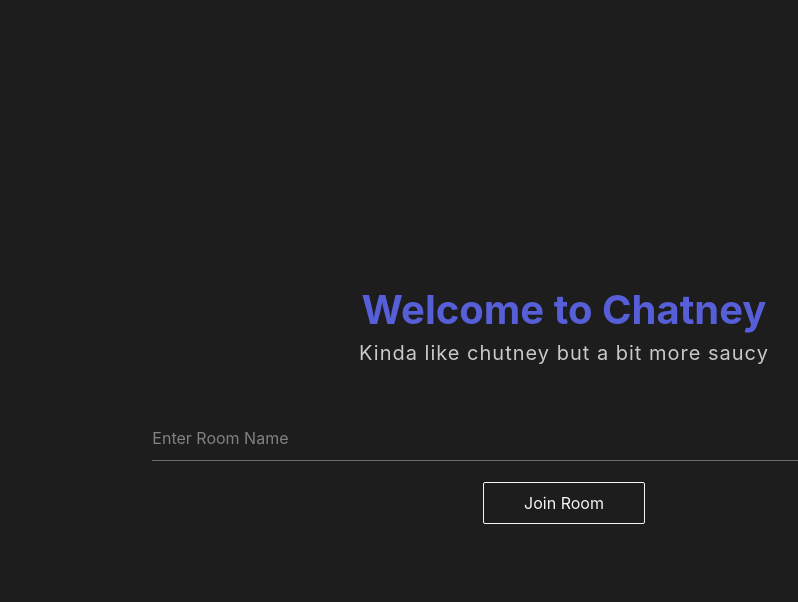
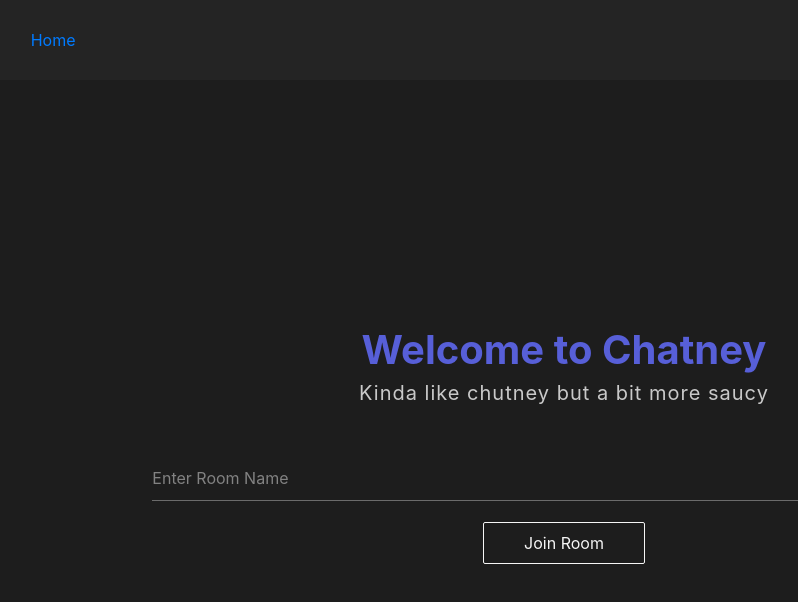
Before and after one commit to viveksainanee/dentalchat, a React (Create React App) app in the folder client/: page / in a window 1280 px wide. Shown: the top 602 px of the page, without its empty margins (76-874 px from the left). Built offline with nearby package versions, Linux system fonts and the light colour scheme.

Commit message:
header without styling issues

```diff
--- a/client/src/App.js
+++ b/client/src/App.js
@@ -1,6 +1,7 @@
 import { BrowserRouter as Router, Switch, Route } from "react-router-dom";
-import 'bootstrap/dist/css/bootstrap.min.css';
+import "bootstrap/dist/css/bootstrap.min.css";
 import Home from "./Home";
+import GlobalNav from "./GlobalNav";
 import ChatRoom from "./ChatRoom";
 
 /** App Component
@@ -16,9 +17,11 @@ function App() {
     <Router>
       <Switch>
         <Route exact path="/">
+          <GlobalNav />
           <Home />
         </Route>
         <Route path="/:roomName">
+          <GlobalNav />
           <ChatRoom />
         </Route>
       </Switch>
--- a/client/src/ChatRoom.css
+++ b/client/src/ChatRoom.css
@@ -1,5 +1,5 @@
 .ChatRoom {
-    height: 100vh;
+  height: 90vh;
   margin: 0;
   background-color: var(--primary_dark);
 }
@@ -17,7 +17,6 @@
   background-color: var(--primary_dark);
 }
 
-
 .ChatRoom-msgs {
   position: relative;
   height: 600px;
@@ -25,9 +24,8 @@
   background-color: var(--secondary_dark);
   color: whitesmoke;
   border-radius: 15px 5px 5px 15px;
-    box-shadow: 3px 3px .5em .01em var(--secondary_purple),
-                -3px -3px .5em .01em var(--secondary_purple),
-                inset 0px 0px .4em #2e2e2e;
+  box-shadow: 3px 3px 0.5em 0.01em var(--secondary_purple),
+    -3px -3px 0.5em 0.01em var(--secondary_purple), inset 0px 0px 0.4em #2e2e2e;
   -webkit-appearance: none;
   -moz-appearance: none;
   appearance: none;
@@ -64,7 +62,6 @@
 .ChatRoom-thread-link {
   color: rgb(20, 149, 255);
   letter-spacing: 1px;
-
 }
 
 .ChatRoom-thread-link:hover {
--- /dev/null
+++ b/client/src/GlobalNav.css
@@ -0,0 +1,14 @@
+.GlobalNav-container {
+  height: 10vh;
+  width: 100vw;
+  background-color: var(--secondary_dark);
+  color: white;
+  display: flex;
+  justify-content: center;
+}
+
+.GlobalNav-div {
+  padding: 0px;
+  margin: 0px;
+  display: flex;
+}
--- /dev/null
+++ b/client/src/GlobalNav.js
@@ -0,0 +1,23 @@
+import { Link } from "react-router-dom";
+import "./GlobalNav.css";
+
+/** GlobalNav Component
+ *
+ *  Props: NONE
+ *
+ *  State: None
+ *
+ *  App -> GlobalNav
+ */
+
+function GlobalNav() {
+  return (
+    <div className="GlobalNav-container">
+      <div className="GlobalNav-div col-10 mx-auto align-self-center">
+        <Link to={"/"}>Home</Link>
+      </div>
+    </div>
+  );
+}
+
+export default GlobalNav;
--- a/client/src/Home.css
+++ b/client/src/Home.css
@@ -1,5 +1,5 @@
 .Home-div {
-    height: 100vh;
+  height: 90vh;
   width: 100vw;
   background-color: var(--primary_dark);
   display: flex;
@@ -16,7 +16,7 @@
   padding: 10px;
   border: none;
   outline: none;
-    border-bottom: .12rem solid #828282c4;
+  border-bottom: 0.12rem solid #828282c4;
   color: whitesmoke;
 }
 
@@ -24,7 +24,7 @@
   position: absolute;
   top: 10px !important;
   left: 0;
-    transition: .5s;
+  transition: 0.5s;
   pointer-events: none;
   color: #828282;
 }
```
Lines whose indentation alone changed are shown as unchanged.
